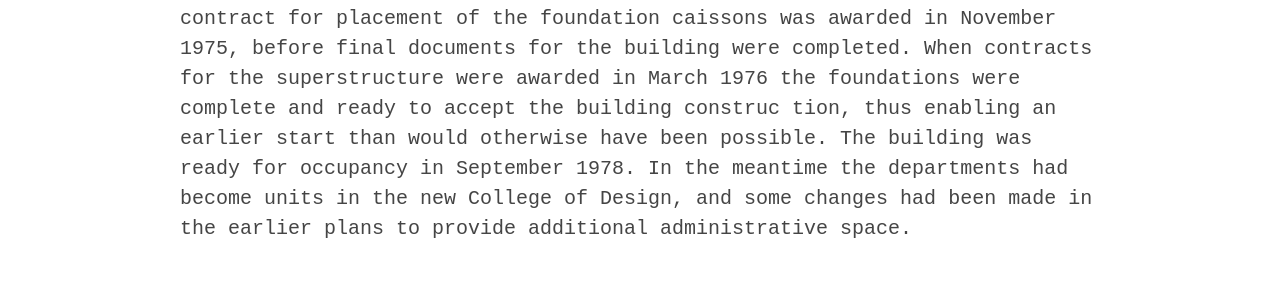
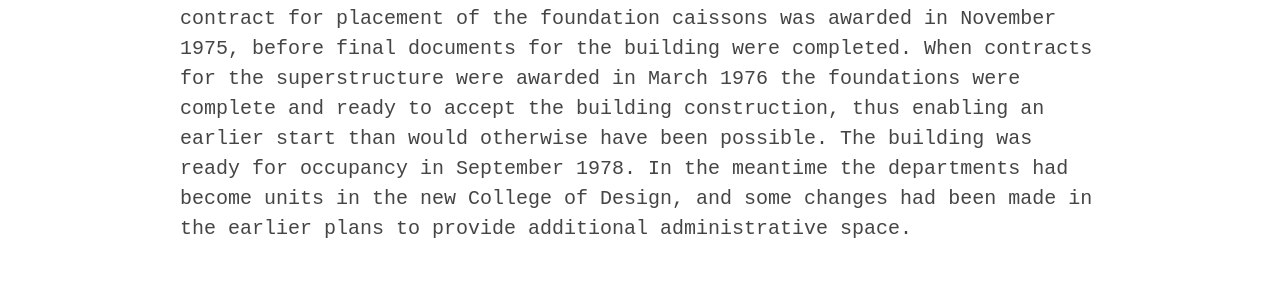
Before and after one commit to emanderson811/day-edition, a Jekyll site: the page built from _texts/buildings/042day-college-design.md, in a window 1280 px wide. Shown: the part 1005-1294 px from the top of the page. Built offline with Jekyll 4.4.1, drawn with Linux system fonts in a browser that asks for light colours; some of the changed text lies outside the part shown.

Commit message:
Update 042day-college-design.md

```diff
--- a/_texts/buildings/042day-college-design.md
+++ b/_texts/buildings/042day-college-design.md
@@ -20,4 +20,4 @@
 
 Many hours were consumed in arriving at an acceptable allocation of assignable space for each department and for the building as a whole. The requests for space far exceeded the available footage within the budget limits of the project. Selection of the site for the location of the building also resulted in objections and strong arguments over a period of months. All problems were finally resolved and the building program was completed and furnished to the architect in October 1974. Preliminary plans were approved by the Board in May 1975.
 
-In order to get construction started as early as possible a separate contract for placement of the foundation caissons was awarded in November 1975, before final documents for the building were completed. When contracts for the superstructure were awarded in March 1976 the foundations were complete and ready to accept the building construc tion, thus enabling an earlier start than would otherwise have been possible. The building was ready for occupancy in September 1978. In the meantime the departments had become units in the new College of Design, and some changes had been made in the earlier plans to provide additional administrative space.
+In order to get construction started as early as possible a separate contract for placement of the foundation caissons was awarded in November 1975, before final documents for the building were completed. When contracts for the superstructure were awarded in March 1976 the foundations were complete and ready to accept the building construction, thus enabling an earlier start than would otherwise have been possible. The building was ready for occupancy in September 1978. In the meantime the departments had become units in the new College of Design, and some changes had been made in the earlier plans to provide additional administrative space.
```
